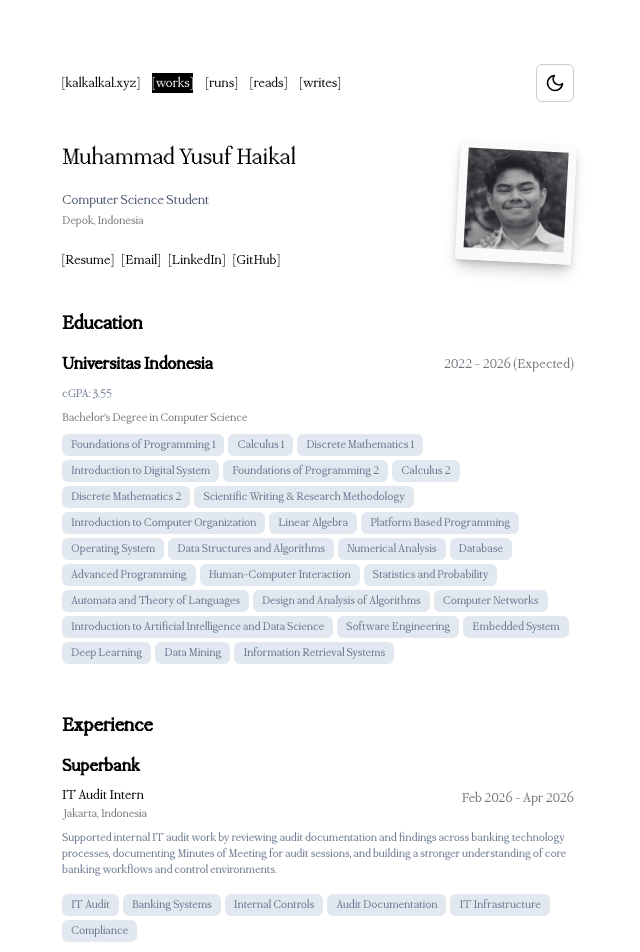
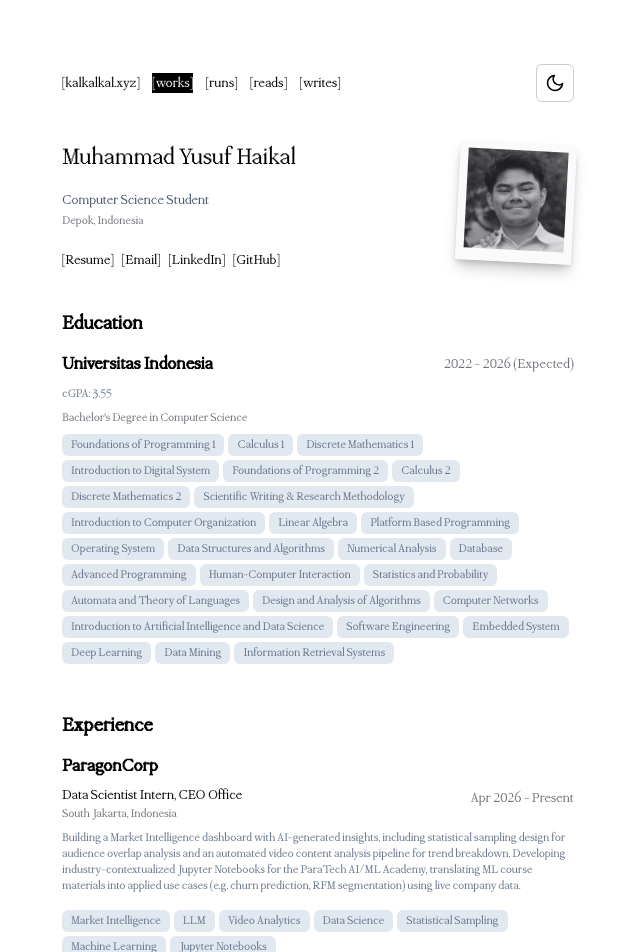
Before and after one commit to ternaksapi/personal-web, a SvelteKit app: page /cv in a window 1280 px wide. Shown: the top 952 px of the page, without its empty margins (322-962 px from the left). Built offline with nearby package versions, Linux system fonts and the light colour scheme.

Commit message:
changed description + added new job

```diff
--- a/src/routes/+page.svelte
+++ b/src/routes/+page.svelte
@@ -78,9 +78,9 @@
                     <span id="typing-text"></span>
                     <span class="cursor">|</span>
                 </div>
-                <li>I'm Muhammad Yusuf Haikal, a Computer Science student at Universitas Indonesia currently in my 8th semester.</li>
-                <li>I'm driven by <a href="https://www.cs.ox.ac.uk/activities/ieg/e-library/sources/t_article.pdf" target="_blank" rel="noopener noreferrer" class="underline hover:opacity-70">Turing's question—"Can machines think?"</a>—and the belief that today's AI tools let us build nearly anything we can imagine. I'm optimistic about how technology, especially AI, can bring more good to humanity and create positive change in the world.</li>
-                <li>Always open to collaboration and new opportunities. Reach out at yusufhaikal7@gmail.com or connect on LinkedIn :)</li>
+                <li>I'm Haikal, a Final-Year CS student at UI, currently helping drive data-informed decisions @ ParagonCorp.</li>
+                <li>I build AI and data products. Driven by <a href="https://www.cs.ox.ac.uk/activities/ieg/e-library/sources/t_article.pdf" target="_blank" rel="noopener noreferrer" class="underline hover:opacity-70">Turing's question</a> and the suspicion that intelligent systems can help people make genuinely better decisions.</li>
+                <li>Reach me through my <a href="mailto:yusufhaikal7@gmail.com" class="underline hover:opacity-70">email</a> or on <a href="https://www.linkedin.com/in/muhammad-yusuf-haikal/" class="underline hover:opacity-70">LinkedIn</a>.</li>
             </div>
             <div class="flex h-full flex-wrap items-end justify-end space-x-1">
                 <a href="https://www.linkedin.com/in/muhammad-yusuf-haikal/">
--- a/src/routes/cv/+page.svelte
+++ b/src/routes/cv/+page.svelte
@@ -162,6 +162,48 @@
     <section class="print-force-new-page flex min-h-0 scroll-mb-16 flex-col gap-y-3">
         <h2 class="text-xl font-bold">Experience</h2>
         <div class="rounded-lg text-slate-100">
+            <div class="flex flex-col space-y-2 mb-6">
+                <div class="flex items-start justify-between gap-x-2 gap-y-2 text-slate-400">
+                    <div class="inline-flex flex-wrap items-center justify-between gap-x-2 gap-y-2 font-semibold">
+                        <h3 class="gap-x-2 text-lg font-semibold sm:text-lg">ParagonCorp</h3>
+                    </div>
+                </div>
+                <div class="flex items-start justify-between gap-x-2 gap-y-2 text-slate-400">
+                    <div class="flex flex-col">
+                        <h4 class="text-sm leading-none">Data Scientist Intern, CEO Office</h4>
+                        <p class="text-xs text-slate-500 mt-1">South Jakarta, Indonesia</p>
+                    </div>
+                    <div class="hidden text-nowrap text-xs tabular-nums text-slate-500 sm:block sm:text-sm">Apr 2026 - Present</div>
+                </div>
+                <div class="hover:none mt-2 text-xs text-slate-400">
+                    Building a Market Intelligence dashboard with AI-generated insights, including statistical sampling design for audience overlap analysis and an automated video content analysis pipeline for trend breakdown. Developing industry-contextualized Jupyter Notebooks for the ParaTech AI/ML Academy, translating ML course materials into applied use cases (e.g. churn prediction, RFM segmentation) using live company data.
+                </div>
+                <div class="hover:none flex items-center">
+                    <div class="hidden flex-wrap justify-start gap-1 py-2 sm:flex print:hidden">
+                        <div class="focus:ring-ring inline-flex items-center text-nowrap rounded-md border border-transparent bg-slate-700 bg-opacity-50 px-2 py-0.5 align-middle text-xs font-semibold text-slate-400 transition-colors focus:outline-none focus:ring-2 focus:ring-offset-2">
+                            Market Intelligence
+                        </div>
+                        <div class="focus:ring-ring inline-flex items-center text-nowrap rounded-md border border-transparent bg-slate-700 bg-opacity-50 px-2 py-0.5 align-middle text-xs font-semibold text-slate-400 transition-colors focus:outline-none focus:ring-2 focus:ring-offset-2">
+                            LLM
+                        </div>
+                        <div class="focus:ring-ring inline-flex items-center text-nowrap rounded-md border border-transparent bg-slate-700 bg-opacity-50 px-2 py-0.5 align-middle text-xs font-semibold text-slate-400 transition-colors focus:outline-none focus:ring-2 focus:ring-offset-2">
+                            Video Analytics
+                        </div>
+                        <div class="focus:ring-ring inline-flex items-center text-nowrap rounded-md border border-transparent bg-slate-700 bg-opacity-50 px-2 py-0.5 align-middle text-xs font-semibold text-slate-400 transition-colors focus:outline-none focus:ring-2 focus:ring-offset-2">
+                            Data Science
+                        </div>
+                        <div class="focus:ring-ring inline-flex items-center text-nowrap rounded-md border border-transparent bg-slate-700 bg-opacity-50 px-2 py-0.5 align-middle text-xs font-semibold text-slate-400 transition-colors focus:outline-none focus:ring-2 focus:ring-offset-2">
+                            Statistical Sampling
+                        </div>
+                        <div class="focus:ring-ring inline-flex items-center text-nowrap rounded-md border border-transparent bg-slate-700 bg-opacity-50 px-2 py-0.5 align-middle text-xs font-semibold text-slate-400 transition-colors focus:outline-none focus:ring-2 focus:ring-offset-2">
+                            Machine Learning
+                        </div>
+                        <div class="focus:ring-ring inline-flex items-center text-nowrap rounded-md border border-transparent bg-slate-700 bg-opacity-50 px-2 py-0.5 align-middle text-xs font-semibold text-slate-400 transition-colors focus:outline-none focus:ring-2 focus:ring-offset-2">
+                            Jupyter Notebooks
+                        </div>
+                    </div>
+                </div>
+            </div>
             <div class="flex flex-col space-y-2 mb-6">
                 <div class="flex items-start justify-between gap-x-2 gap-y-2 text-slate-400">
                     <div class="inline-flex flex-wrap items-center justify-between gap-x-2 gap-y-2 font-semibold">
```
